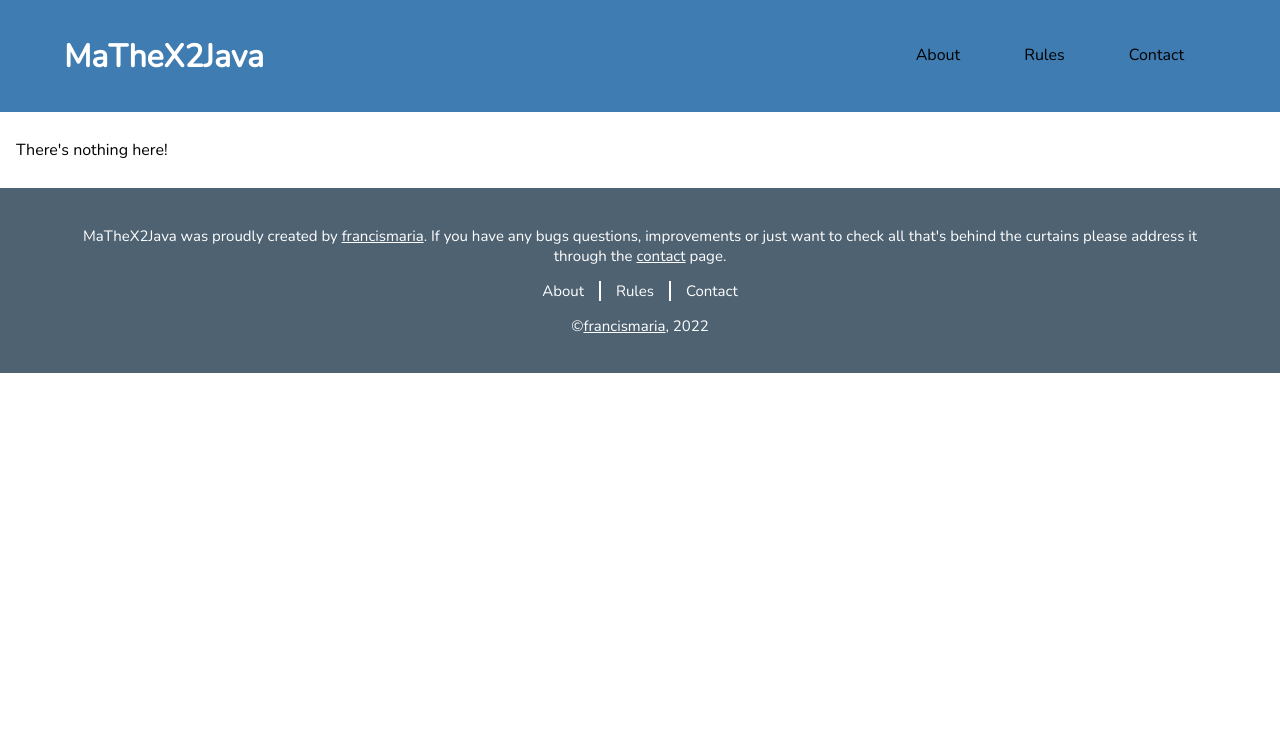
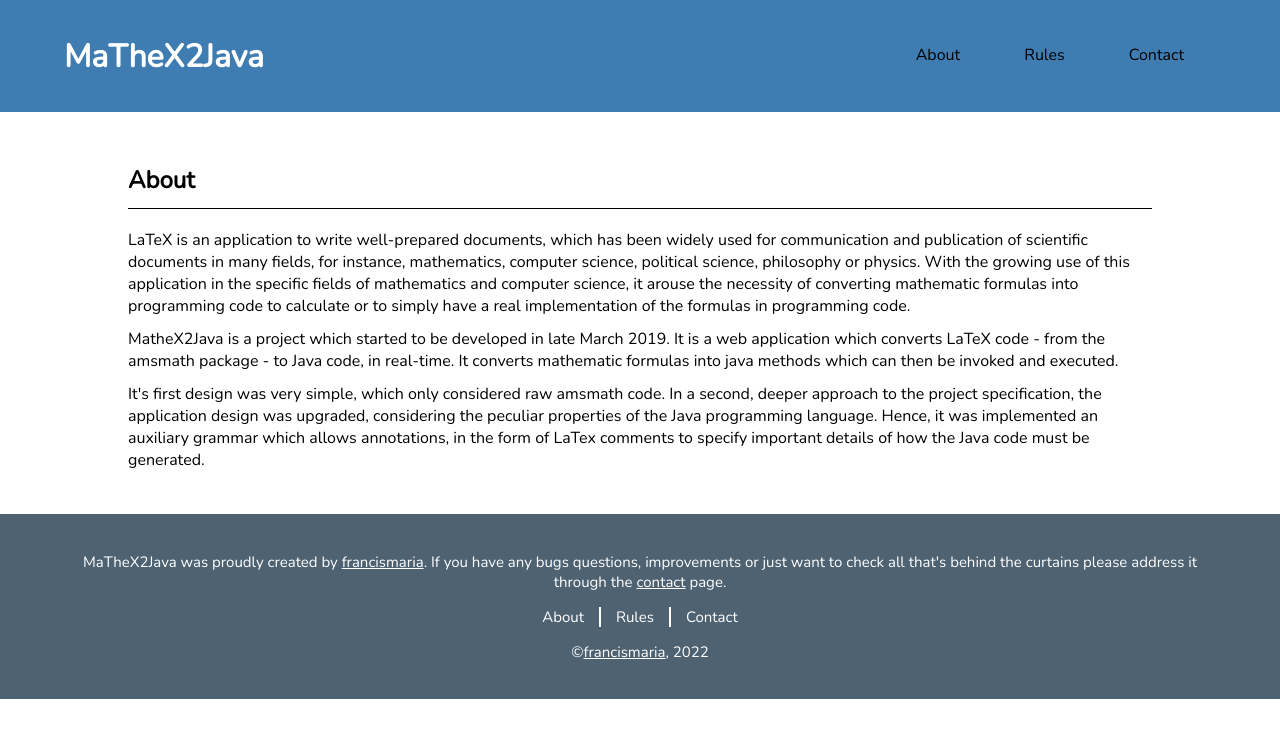
Before and after one commit to francismaria/MaTheX2Java-React, a React (Create React App) app: page /about in a window 1280 px wide. Shown: the top 738 px of the page. Built offline with nearby package versions, Linux system fonts and the light colour scheme.

Commit message:
Implement about panel

```diff
--- /dev/null
+++ b/src/components/about/About.tsx
@@ -0,0 +1,32 @@
+function About() {
+  return (
+    <main id="aboutPanel" className="mainPanel">
+      <h2>About</h2>
+      <section>
+        <p>
+          LaTeX is an application to write well-prepared documents, which has been widely used for
+          communication and publication of scientific documents in many fields, for instance,
+          mathematics, computer science, political science, philosophy or physics. With the growing
+          use of this application in the specific fields of mathematics and computer science, it
+          arouse the necessity of converting mathematic formulas into programming code to calculate
+          or to simply have a real implementation of the formulas in programming code.
+        </p>
+        <p>
+          MatheX2Java is a project which started to be developed in late March 2019. It is a web
+          application which converts LaTeX code - from the amsmath package - to Java code, in
+          real-time. It converts mathematic formulas into java methods which can then be invoked and
+          executed.
+        </p>
+        <p>
+          It&#39;s first design was very simple, which only considered raw amsmath code. In a
+          second, deeper approach to the project specification, the application design was upgraded,
+          considering the peculiar properties of the Java programming language. Hence, it was
+          implemented an auxiliary grammar which allows annotations, in the form of LaTex comments
+          to specify important details of how the Java code must be generated.
+        </p>
+      </section>
+    </main>
+  );
+}
+
+export default About;
--- a/src/components/root/App.css
+++ b/src/components/root/App.css
@@ -28,3 +28,12 @@ ul {
   margin: 0;
   padding: 0;
 }
+
+.mainPanel {
+  padding: 2em 8em;
+}
+
+.mainPanel h2 {
+  padding-bottom: 0.5em;
+  border-bottom: 1px solid black;
+}
--- a/src/components/root/App.tsx
+++ b/src/components/root/App.tsx
@@ -5,6 +5,7 @@ import Header from '../header/Header';
 import Footer from '../footer/Footer';
 import Translator from '../translator/Translator';
 import Rules from 'components/rules/Rules';
+import About from 'components/about/About';
 
 function App() {
   return (
@@ -12,6 +13,7 @@ function App() {
       <Header />
       <Routes>
         <Route path="/" element={<Translator />} />
+        <Route path="/about" element={<About />} />
         <Route path="/rules" element={<Rules />} />
         <Route path="*" element={<NotFound />} />
       </Routes>
--- a/src/components/rules/Rules.css
+++ b/src/components/rules/Rules.css
@@ -1,12 +1,3 @@
-#mainContainer {
-  padding: 2em 8em;
-}
-
-#presentationContent h2 {
-  padding-bottom: 0.5em;
-  border-bottom: 1px solid black;
-}
-
 .ruleContent ul {
   list-style-type: disc;
   padding-inline: 40px 0px;
--- a/src/components/rules/Rules.tsx
+++ b/src/components/rules/Rules.tsx
@@ -70,7 +70,7 @@ function Rules() {
   };
 
   return (
-    <section id="mainContainer">
+    <main id="rulesPanel" className="mainPanel">
       <section id="presentationContent">
         <h2>Rules</h2>
         <p>
@@ -116,7 +116,7 @@ function Rules() {
       <SummationsRuleContent ruleContentClickHandler={handleRuleContentHeaderEvent} />
       <RootsRuleContent ruleContentClickHandler={handleRuleContentHeaderEvent} />
       <InvocationsRuleContent ruleContentClickHandler={handleRuleContentHeaderEvent} />
-    </section>
+    </main>
   );
 }
 
--- a/src/components/translator/Translator.tsx
+++ b/src/components/translator/Translator.tsx
@@ -70,7 +70,7 @@ function Translator() {
   };
 
   return (
-    <section id="translatorPanel">
+    <main id="translatorPanel" className="mainPanel">
       <section id="codePanel">
         <div
           id="sourceCodeContainer"
@@ -102,7 +102,7 @@ function Translator() {
         </div>
       </section>
       <div id="actionButtonContainer">{renderActionButton()}</div>
-    </section>
+    </main>
   );
 }
 
```
Also changed, not shown: 1 other file (tests, documents, lock files or other folders).
